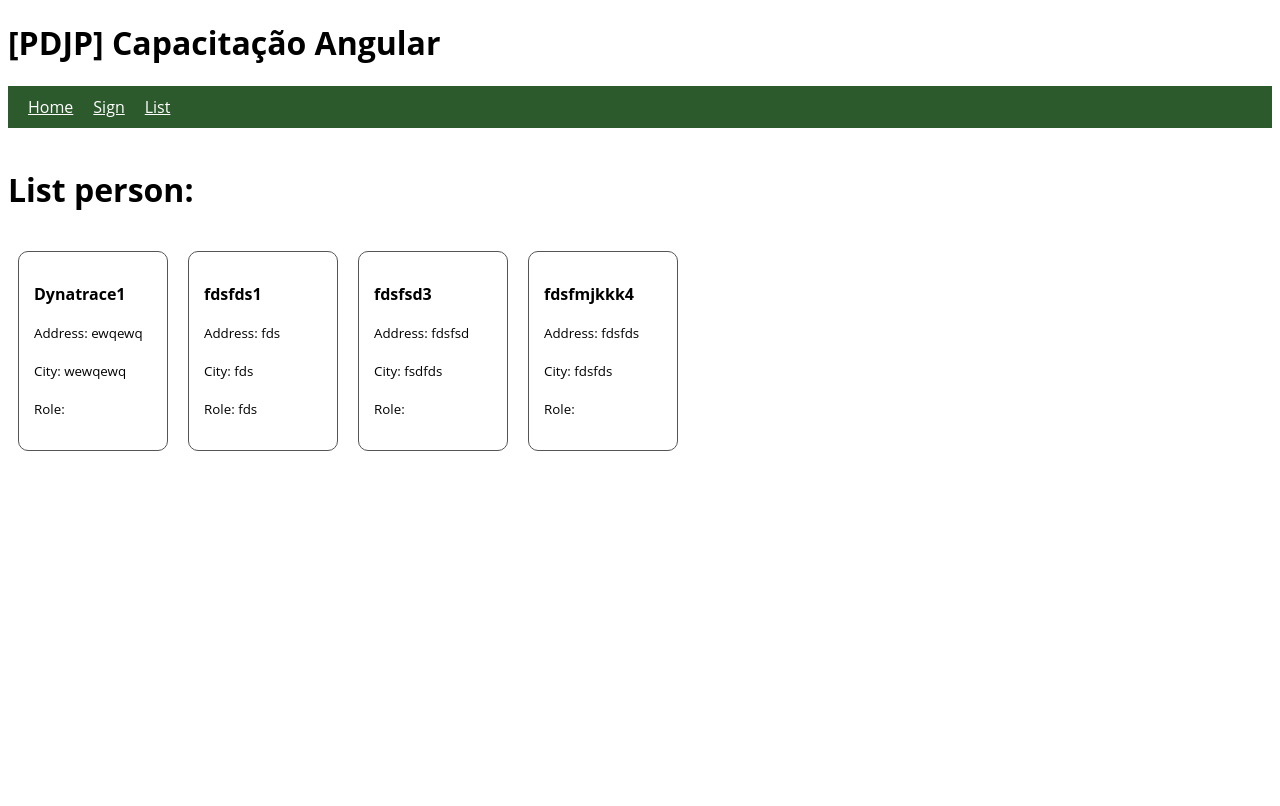
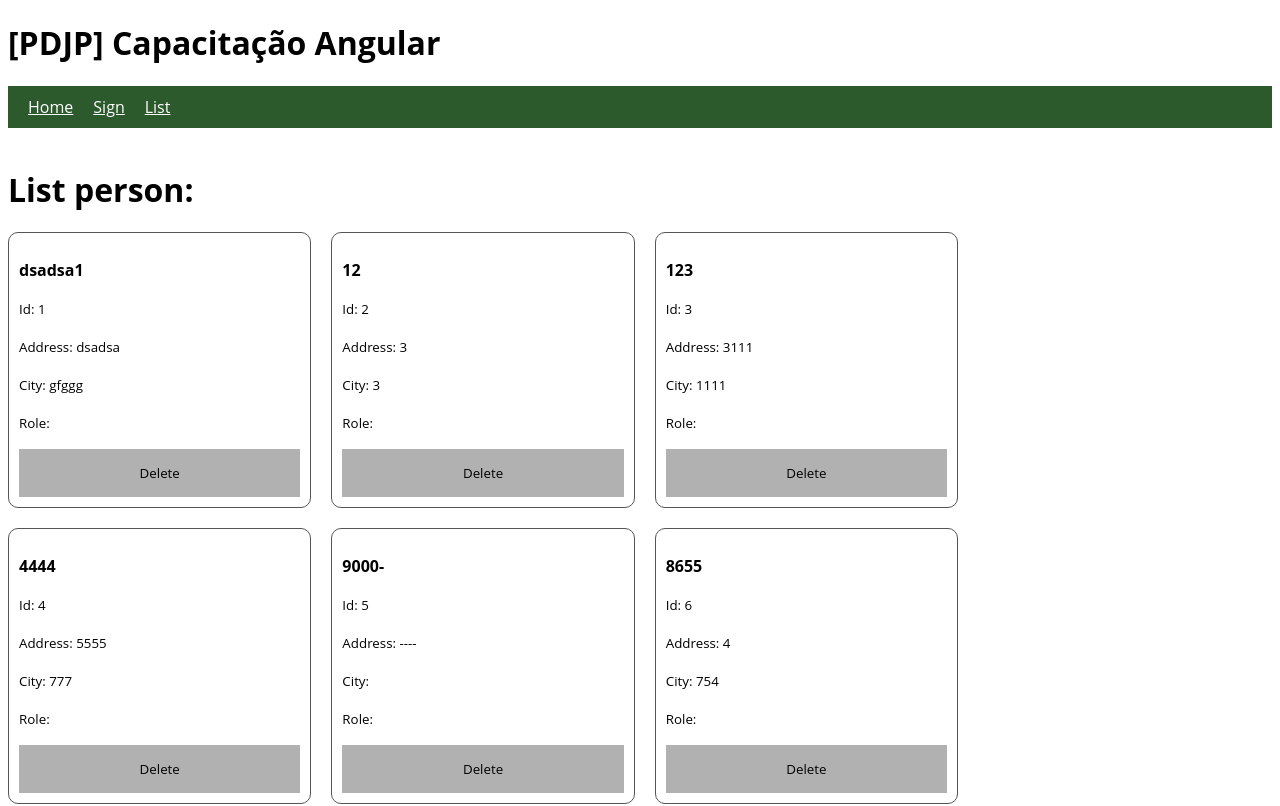
Before and after one commit to imarinheiro/capangular, an Angular app: page /list in a window 1280 px wide. Shown: the top 806 px of the page. Built offline with nearby package versions, Linux system fonts and the light colour scheme; data requests are answered from the project's data file.

Commit message:
day 1 + delete

```diff
--- a/db/db.json
+++ b/db/db.json
@@ -2,30 +2,51 @@
   "personList": [
     {
       "id": 1,
-      "name": "Dynatrace1",
-      "address": "ewqewq",
-      "city": "wewqewq",
+      "name": "dsadsa1",
+      "city": "gfggg",
+      "address": "dsadsa",
       "role": ""
     },
     {
       "id": 2,
-      "name": "fdsfds1",
-      "address": "fds",
-      "city": "fds",
-      "role": "fds"
+      "name": "12",
+      "city": "3",
+      "address": "3",
+      "role": ""
     },
     {
       "id": 3,
-      "name": "fdsfsd3",
-      "city": "fsdfds",
-      "address": "fdsfsd",
+      "name": "123",
+      "city": "1111",
+      "address": "3111",
       "role": ""
     },
     {
       "id": 4,
-      "name": "fdsfmjkkk4",
-      "city": "fdsfds",
-      "address": "fdsfds",
+      "name": "4444",
+      "city": "777",
+      "address": "5555",
+      "role": ""
+    },
+    {
+      "id": 5,
+      "name": "9000-",
+      "city": "",
+      "address": "----",
+      "role": ""
+    },
+    {
+      "id": 6,
+      "name": "8655",
+      "city": "754",
+      "address": "4",
+      "role": ""
+    },
+    {
+      "id": 7,
+      "name": "432432423",
+      "city": "876543",
+      "address": "89098",
       "role": ""
     }
   ]
--- a/src/app/app.component.css
+++ b/src/app/app.component.css
@@ -37,18 +37,26 @@ nav a {
   margin-bottom: 35px;
 }
 
-.buttons button {
+.buttons button, .button {
   padding: 15px;
   background-color: rgb(177, 177, 177);
   transition: all 0.5s;
   cursor: pointer;
   border: none;
+  width: 100%;
 }
 
-.buttons button:hover {
+.buttons button:hover, .button:hover {
   padding: 15px;
   color: white;
   background-color: rgb(95, 94, 94);;
+}
+
+.info-area > .buttons {
+  font-size: 14px;
+  background-color: unset;
+  flex-direction: row;
+  padding: unset;
 }
 
 .logo {
@@ -107,26 +115,17 @@ input, select {
 }
 
 .list {
-  margin: 40px 0;
   display: flex;
-  width: 100%;
+  flex-wrap: wrap;
+  gap: 20px;
+  justify-content: flex-start;
 }
 
 .list .item {
+  flex-grow: 0;
+  flex-shrink: 0;
+  flex-basis: 24%;
   border: 1px solid #555;
   border-radius: 10px;
-  padding: 15px;
-  width: 150px;
-  margin: 0 10px;
+  padding: 10px;
 }
-
-.info-area > .buttons  {
-  font-size: 14px;
-  background-color: unset;
-  flex-direction: row;
-  padding: unset;
-}
-
-.info-area .buttons .button {
-  width: 100%;
-}
--- a/src/app/person-list/person-list.component.html
+++ b/src/app/person-list/person-list.component.html
@@ -2,9 +2,11 @@
 <div class="list">
   <div class="item" *ngFor="let item of signService.personList">
     <p><strong>{{item.name}}</strong></p>
+    <p><small>Id: {{item.id}}</small></p>
     <p><small>Address: {{item.address}}</small></p>
     <p><small>City: {{item.city}}</small></p>
     <p><small>Role: {{item.role}}</small></p>
+    <button class="button" (click)="signService.removePerson(item.id)">Delete</button>
   </div>
   <p *ngIf="signService.personList.length === 0">Person list is empty!</p>
 </div>
--- a/src/app/services/sign.service.ts
+++ b/src/app/services/sign.service.ts
@@ -35,7 +35,7 @@ export class SignService {
       );
   }
 
-  private removePerson(id: number) {
+  removePerson(id: number) {
     const url = `http://localhost:3000/personList/${id}`;
     this.http.delete(url)
       .subscribe(
```
